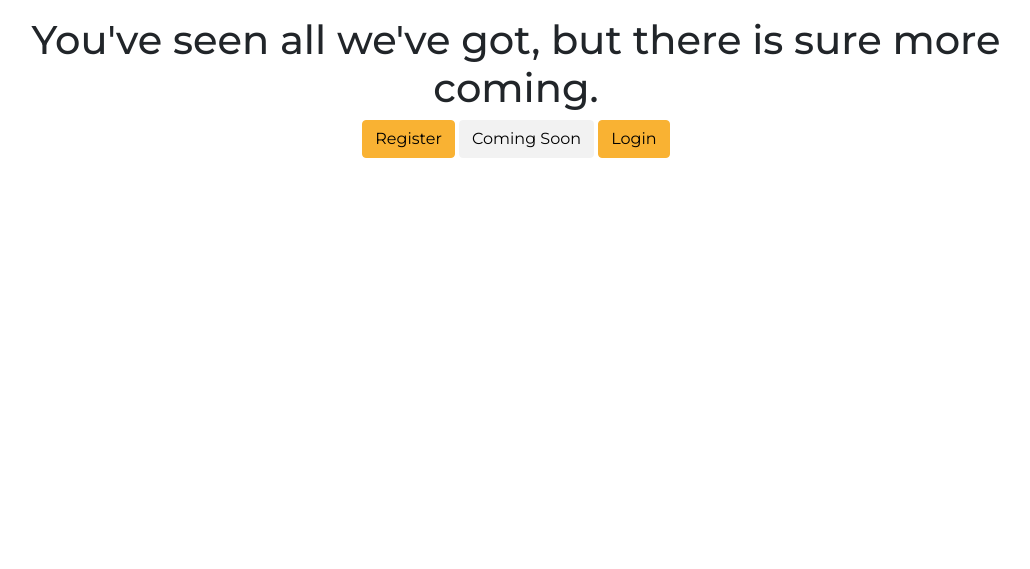
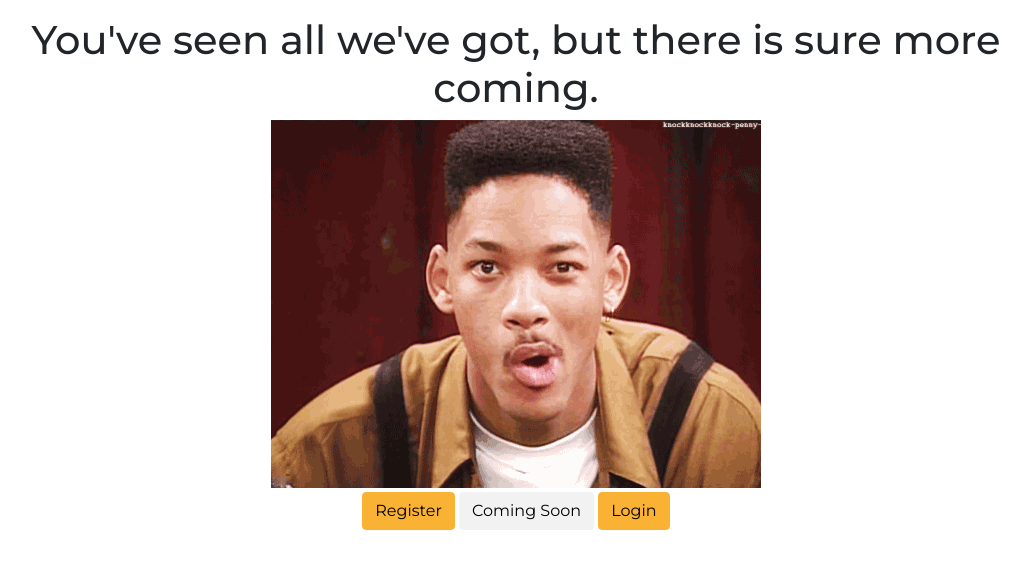
Before and after one commit to fakegermano/engajaflix.club, a Django app: page / in a window 1280 px wide. Shown: the top 569 px of the page, without its empty margins (124-1154 px from the left). Run offline with Django 3.2, Linux system fonts and the light colour scheme; data that the repository does not hold is empty; style sheets or scripts are compiled from the project's sources; some libraries are stand-ins or nearby versions.

Commit message:
add gif to page without mission

```diff
--- a/templates/missions/index.html
+++ b/templates/missions/index.html
@@ -37,6 +37,9 @@
                 {% endif %}
             {% else %}
                 <h1>{% translate "You've seen all we've got, but there is sure more coming." %}</h1>
+                <div class="mt-1 mb-1">
+                    <img src="{% static "/img/will_find.gif" %}" class="img-fluid" alt="will smith magnifying glass" />
+                </div>
             {% endif %}
             <span>
                 {% if not user.is_authenticated %}
```
Also changed, not shown: static/img/will_find.gif (added).
